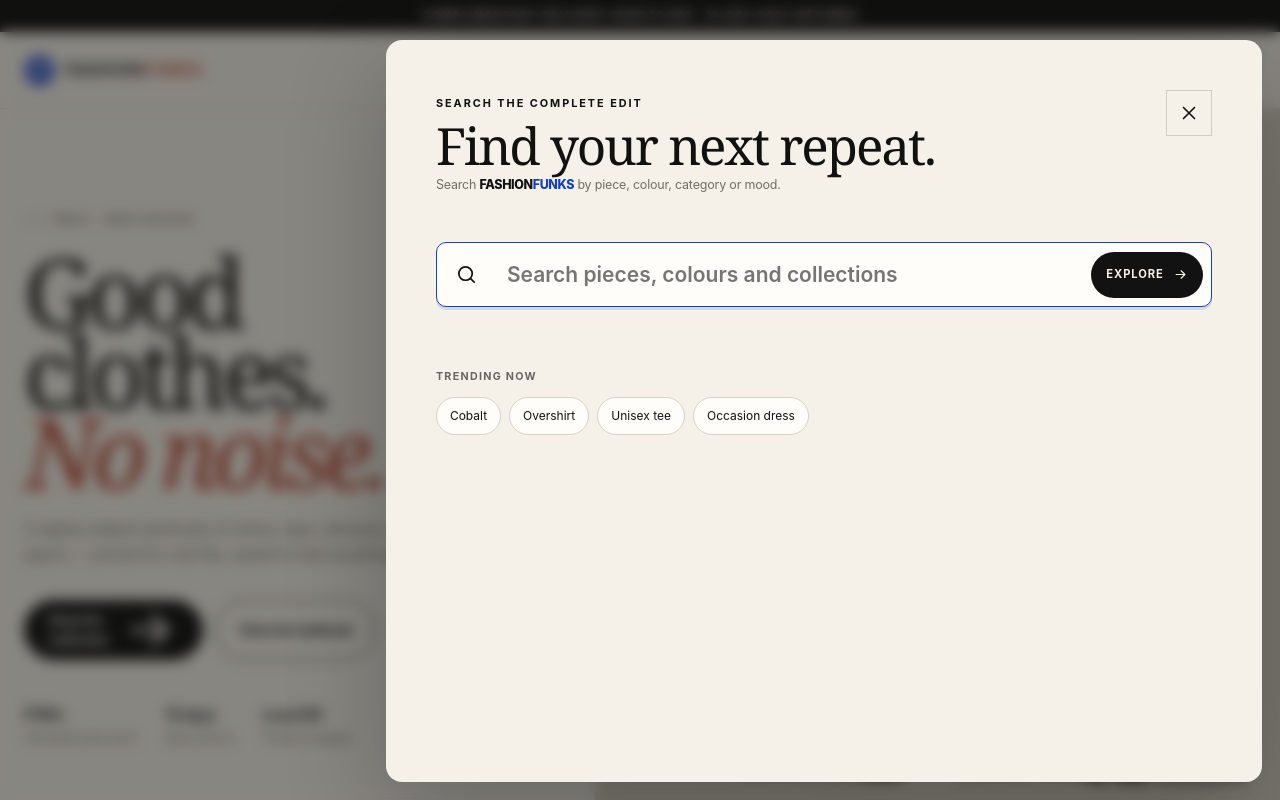
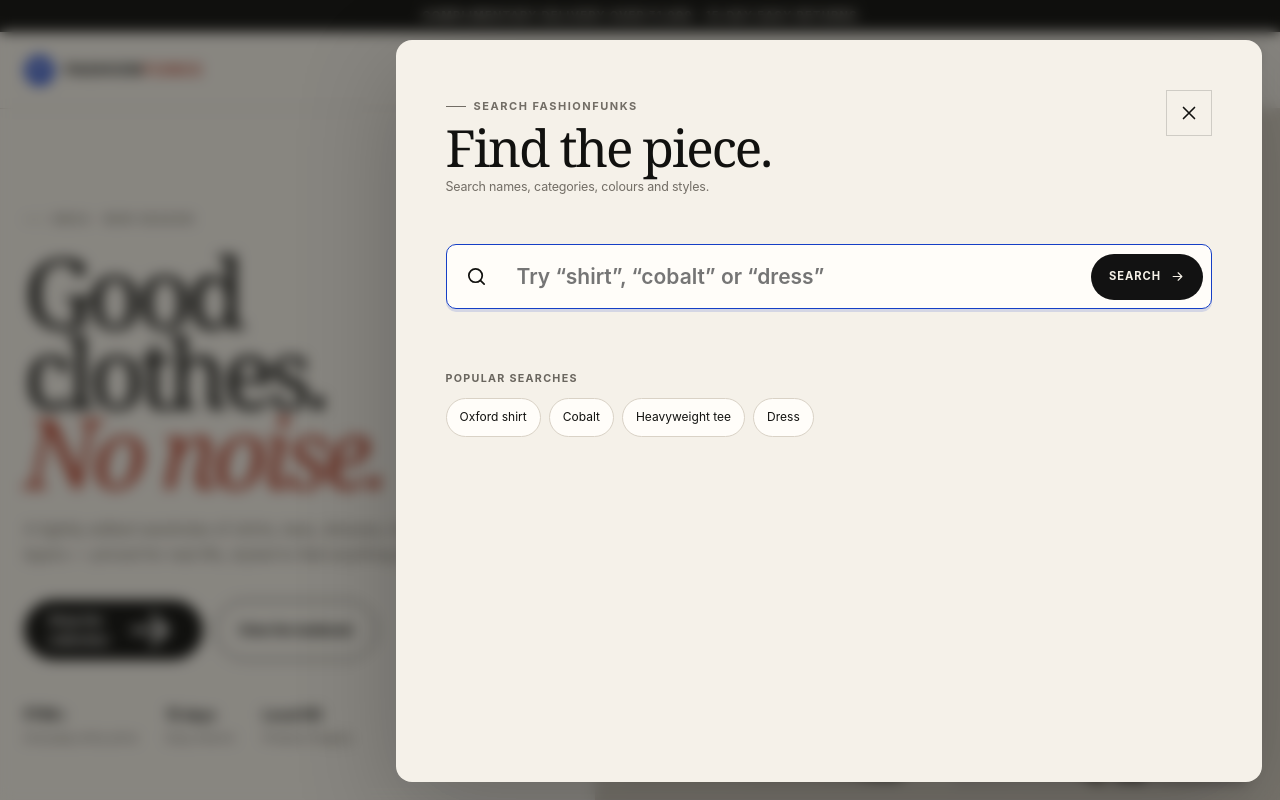
Before and after one commit to Rishikeshsanin/FashionFunks-Store, a Next.js app: page / in a window 1280 px wide. Both pictures are taken after a click on the button 1051 px from the left and 70 px from the top of the page. Shown: the top 800 px of the page. Built offline with nearby package versions, Linux system fonts and the light colour scheme.

Commit message:
Turn global search into a visual commerce search

```diff
--- a/components/search-drawer.tsx
+++ b/components/search-drawer.tsx
@@ -1,22 +1,21 @@
 "use client";
 
+import Image from "next/image";
 import Link from "next/link";
 import { useRouter } from "next/navigation";
 import { useEffect, useId, useMemo, useRef, useState, type FormEvent, type KeyboardEvent } from "react";
 import { ArrowIcon, CloseIcon, SearchIcon } from "@/components/icons";
 import { filterProducts } from "@/lib/catalog";
+import { formatMoney } from "@/lib/money";
 import { categories } from "@/types/catalog";
 import { useDialogFocus } from "@/components/use-dialog-focus";
 
-const TRENDING = ["Cobalt", "Overshirt", "Unisex tee", "Occasion dress"];
-const RECENT_KEY = "fashionfunks-recent-searches-v1";
+const TRENDING = ["Oxford shirt", "Cobalt", "Heavyweight tee", "Dress"];
+const RECENT_KEY = "fashionfunks-recent-searches-v2";
 
 function readRecentSearches() {
-  try {
-    return JSON.parse(window.localStorage.getItem(RECENT_KEY) ?? "[]") as string[];
-  } catch {
-    return [];
-  }
+  try { return JSON.parse(window.localStorage.getItem(RECENT_KEY) ?? "[]") as string[]; }
+  catch { return []; }
 }
 
 export function SearchDrawer({ open, onClose }: { open: boolean; onClose: () => void }) {
@@ -46,9 +45,9 @@
   const categoryMatches = useMemo(() => {
     const value = cleanQuery.toLocaleLowerCase();
     if (!value) return [];
-    return categories.filter((category) => category.toLocaleLowerCase().includes(value)).slice(0, 3);
+    return categories.filter((category) => category.toLocaleLowerCase().includes(value)).slice(0, 2);
   }, [cleanQuery]);
-  const suggestions = useMemo(() => cleanQuery ? filterProducts({ query: cleanQuery }).slice(0, 6) : [], [cleanQuery]);
+  const suggestions = useMemo(() => cleanQuery ? filterProducts({ query: cleanQuery }).slice(0, 5) : [], [cleanQuery]);
   const results = useMemo(() => [
     ...categoryMatches.map((category) => ({ href: `/shop?category=${encodeURIComponent(category)}`, label: `${category} collection` })),
     ...suggestions.map((product) => ({ href: `/product/${product.slug}`, label: product.name })),
@@ -94,92 +93,34 @@
     <div className="drawer-shell" role="presentation" onMouseDown={(event) => event.target === event.currentTarget && onClose()}>
       <section ref={dialogRef} className="search-drawer" role="dialog" aria-modal="true" aria-labelledby={titleId} tabIndex={-1}>
         <div className="search-drawer__head">
-          <div>
-            <span className="eyebrow">Search the complete edit</span>
-            <h2 id={titleId}>Find your next repeat.</h2>
-            <p>Search <span className="search-brand">Fashion<span>Funks</span></span> by piece, colour, category or mood.</p>
-          </div>
+          <div><span className="v3-eyebrow">Search FashionFunks</span><h2 id={titleId}>Find the piece.</h2><p>Search names, categories, colours and styles.</p></div>
           <button className="icon-button" type="button" aria-label="Close search" onClick={onClose}><CloseIcon /></button>
         </div>
         <form className="search-box" onSubmit={submit}>
           <SearchIcon />
-          <input
-            ref={inputRef}
-            name="q"
-            value={query}
-            onChange={(event) => { setQuery(event.target.value); setActiveIndex(-1); }}
-            onKeyDown={handleInputKeyDown}
-            placeholder="Search pieces, colours and collections"
-            autoComplete="off"
-            role="combobox"
-            aria-autocomplete="list"
-            aria-expanded={Boolean(cleanQuery)}
-            aria-controls={listId}
-            aria-activedescendant={activeIndex >= 0 ? `${listId}-${activeIndex}` : undefined}
-          />
+          <input ref={inputRef} name="q" value={query} onChange={(event) => { setQuery(event.target.value); setActiveIndex(-1); }} onKeyDown={handleInputKeyDown} placeholder="Try “shirt”, “cobalt” or “dress”" autoComplete="off" role="combobox" aria-autocomplete="list" aria-expanded={Boolean(cleanQuery)} aria-controls={listId} aria-activedescendant={activeIndex >= 0 ? `${listId}-${activeIndex}` : undefined} />
           {query && <button className="search-box__clear" type="button" aria-label="Clear search" onClick={() => { setQuery(""); setActiveIndex(-1); inputRef.current?.focus(); }}><CloseIcon /></button>}
-          <button className="search-box__submit" type="submit"><span>Explore</span><ArrowIcon /></button>
+          <button className="search-box__submit" type="submit"><span>Search</span><ArrowIcon /></button>
         </form>
         {!cleanQuery && (
           <div className="search-discovery">
-            {recent.length > 0 && (
-              <div className="search-trending">
-                <div className="search-subhead"><p>Recent searches</p><button type="button" onClick={() => { window.localStorage.removeItem(RECENT_KEY); setRecent([]); }}>Clear</button></div>
-                <div className="chip-row">{recent.map((term) => <button key={term} type="button" onClick={() => setQuery(term)}>{term}</button>)}</div>
-              </div>
-            )}
-            <div className="search-trending">
-              <p>Trending now</p>
-              <div className="chip-row">{TRENDING.map((term) => <button key={term} type="button" onClick={() => setQuery(term)}>{term}</button>)}</div>
-            </div>
+            {recent.length > 0 && <div className="search-trending"><div className="search-subhead"><p>Recent</p><button type="button" onClick={() => { window.localStorage.removeItem(RECENT_KEY); setRecent([]); }}>Clear</button></div><div className="chip-row">{recent.map((term) => <button key={term} type="button" onClick={() => setQuery(term)}>{term}</button>)}</div></div>}
+            <div className="search-trending"><p>Popular searches</p><div className="chip-row">{TRENDING.map((term) => <button key={term} type="button" onClick={() => setQuery(term)}>{term}</button>)}</div></div>
           </div>
         )}
         {cleanQuery && (
           <div className="search-results" id={listId} role="listbox" aria-label="Search suggestions" aria-live="polite">
             <div className="search-results__label">{suggestions.length || categoryMatches.length ? "Best matches" : "No quick matches"}</div>
-            {categoryMatches.map((category, index) => (
-              <Link
-                id={`${listId}-${index}`}
-                role="option"
-                aria-selected={activeIndex === index}
-                className={`search-category-match${activeIndex === index ? " active" : ""}`}
-                key={category}
-                href={`/shop?category=${encodeURIComponent(category)}`}
-                onMouseEnter={() => setActiveIndex(index)}
-                onClick={(event) => { event.preventDefault(); navigate(`/shop?category=${encodeURIComponent(category)}`, category); }}
-              >
-                <span><small>Collection</small><strong>{category}</strong></span><span aria-hidden="true">↗</span>
-              </Link>
-            ))}
+            {categoryMatches.map((category, index) => <Link id={`${listId}-${index}`} role="option" aria-selected={activeIndex === index} className={`search-category-match${activeIndex === index ? " active" : ""}`} key={category} href={`/shop?category=${encodeURIComponent(category)}`} onMouseEnter={() => setActiveIndex(index)} onClick={(event) => { event.preventDefault(); navigate(`/shop?category=${encodeURIComponent(category)}`, category); }}><span><small>Collection</small><strong>{category}</strong></span><span aria-hidden="true">↗</span></Link>)}
             {suggestions.map((product, productIndex) => {
               const index = categoryMatches.length + productIndex;
-              return (
-                <Link
-                  id={`${listId}-${index}`}
-                  role="option"
-                  aria-selected={activeIndex === index}
-                  className={activeIndex === index ? "active" : ""}
-                  key={product.id}
-                  href={`/product/${product.slug}`}
-                  onMouseEnter={() => setActiveIndex(index)}
-                  onClick={(event) => { event.preventDefault(); navigate(`/product/${product.slug}`); }}
-                >
-                  <span><strong>{product.name}</strong><small>{product.category} · {product.subcategory}</small></span>
-                  <span aria-hidden="true">↗</span>
-                </Link>
-              );
+              return <Link id={`${listId}-${index}`} role="option" aria-selected={activeIndex === index} className={`v3-search-product${activeIndex === index ? " active" : ""}`} key={product.id} href={`/product/${product.slug}`} onMouseEnter={() => setActiveIndex(index)} onClick={(event) => { event.preventDefault(); navigate(`/product/${product.slug}`); }}>
+                <span className="v3-search-product__image"><Image src={product.image} alt="" fill quality={85} sizes="62px" /></span>
+                <span><strong>{product.name}</strong><small>{product.category} · {product.subcategory}</small></span>
+                <strong>{formatMoney(product.price)}</strong>
+              </Link>;
             })}
-            <Link
-              id={`${listId}-${results.length - 1}`}
-              role="option"
-              aria-selected={activeIndex === results.length - 1}
-              className={`search-all${activeIndex === results.length - 1 ? " active" : ""}`}
-              href={`/shop?q=${encodeURIComponent(cleanQuery)}`}
-              onMouseEnter={() => setActiveIndex(results.length - 1)}
-              onClick={(event) => { event.preventDefault(); navigate(`/shop?q=${encodeURIComponent(cleanQuery)}`); }}
-            >
-              See all search results <span aria-hidden="true">→</span>
-            </Link>
+            <Link id={`${listId}-${results.length - 1}`} role="option" aria-selected={activeIndex === results.length - 1} className={`search-all${activeIndex === results.length - 1 ? " active" : ""}`} href={`/shop?q=${encodeURIComponent(cleanQuery)}`} onMouseEnter={() => setActiveIndex(results.length - 1)} onClick={(event) => { event.preventDefault(); navigate(`/shop?q=${encodeURIComponent(cleanQuery)}`); }}>See all results <span aria-hidden="true">→</span></Link>
           </div>
         )}
       </section>
```
